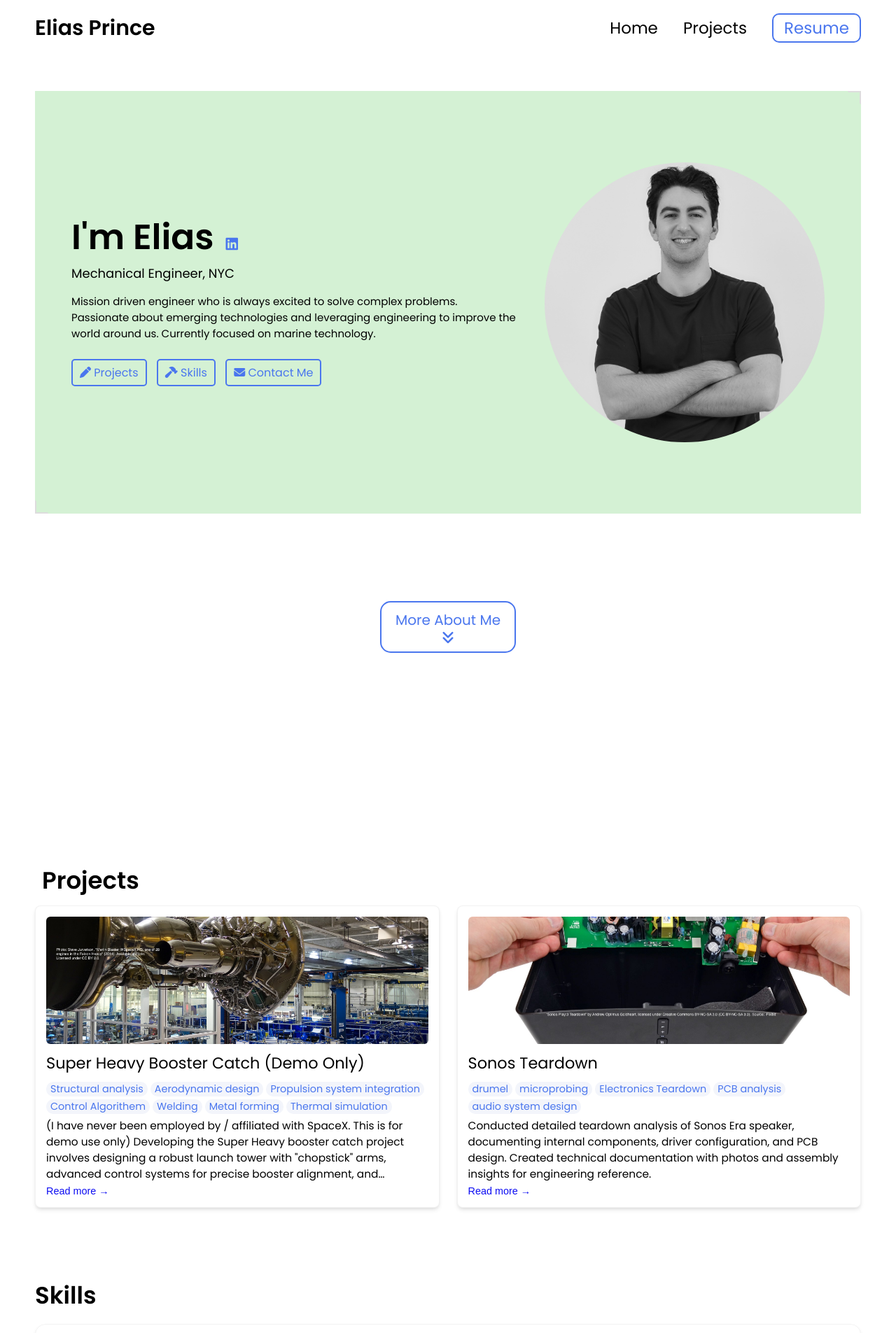
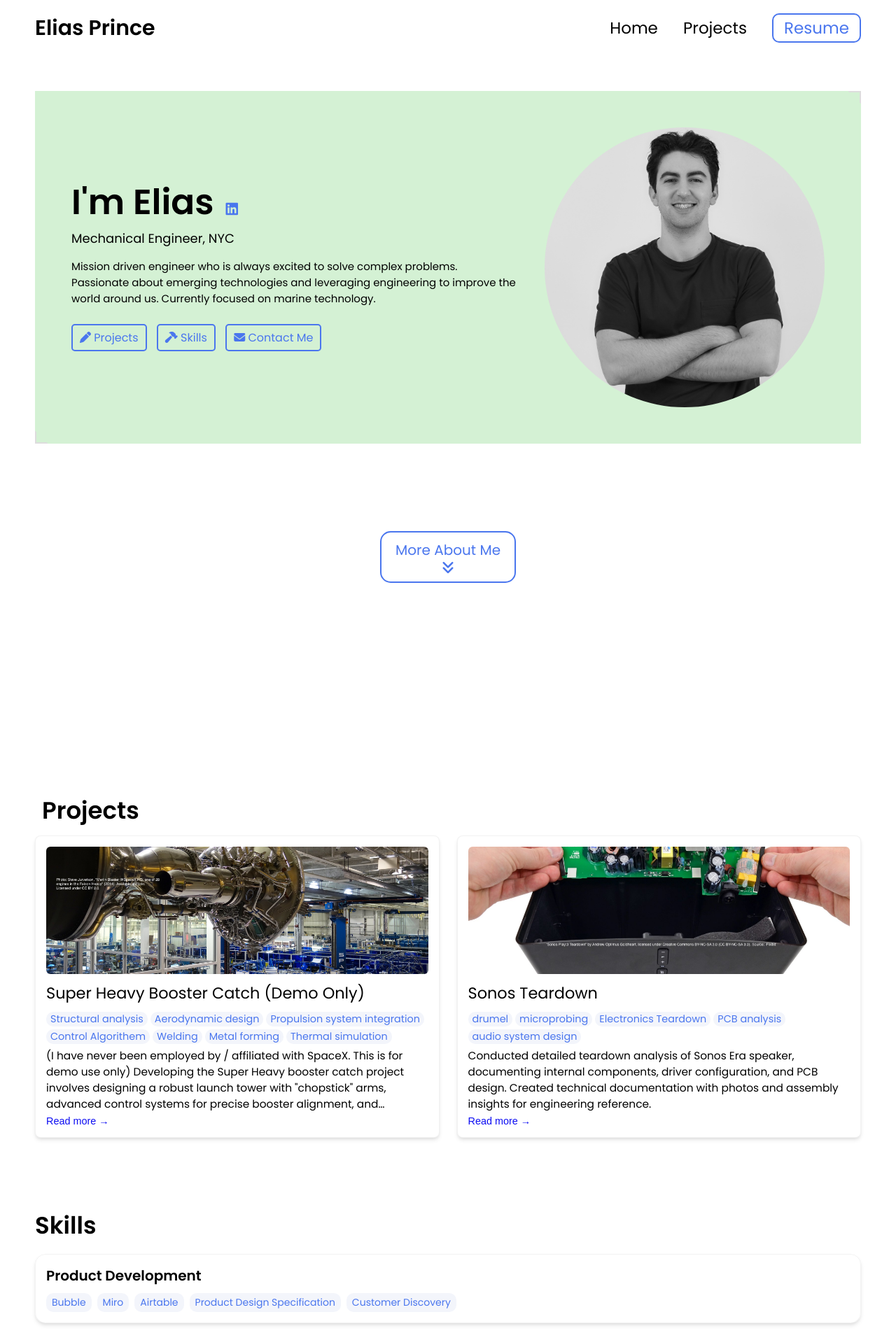
Before and after one commit to EliasPrince/EliasPrince.github.io, a Jekyll site: the page built from index.html, in a window 1280 px wide. Shown: the top 1905 px of the page at 70% size. Built offline with Jekyll 4.4.1, drawn with Linux system fonts in a browser that asks for light colours.

Commit message:
Update styles.css

```diff
--- a/css/styles.css
+++ b/css/styles.css
@@ -165,7 +165,7 @@
     display: flex;
     justify-content: space-between;
     align-items: center;
-    padding: 50px 0;
+    padding: 0;
     gap: 40px;
     border-radius: 8px;
 }
```
